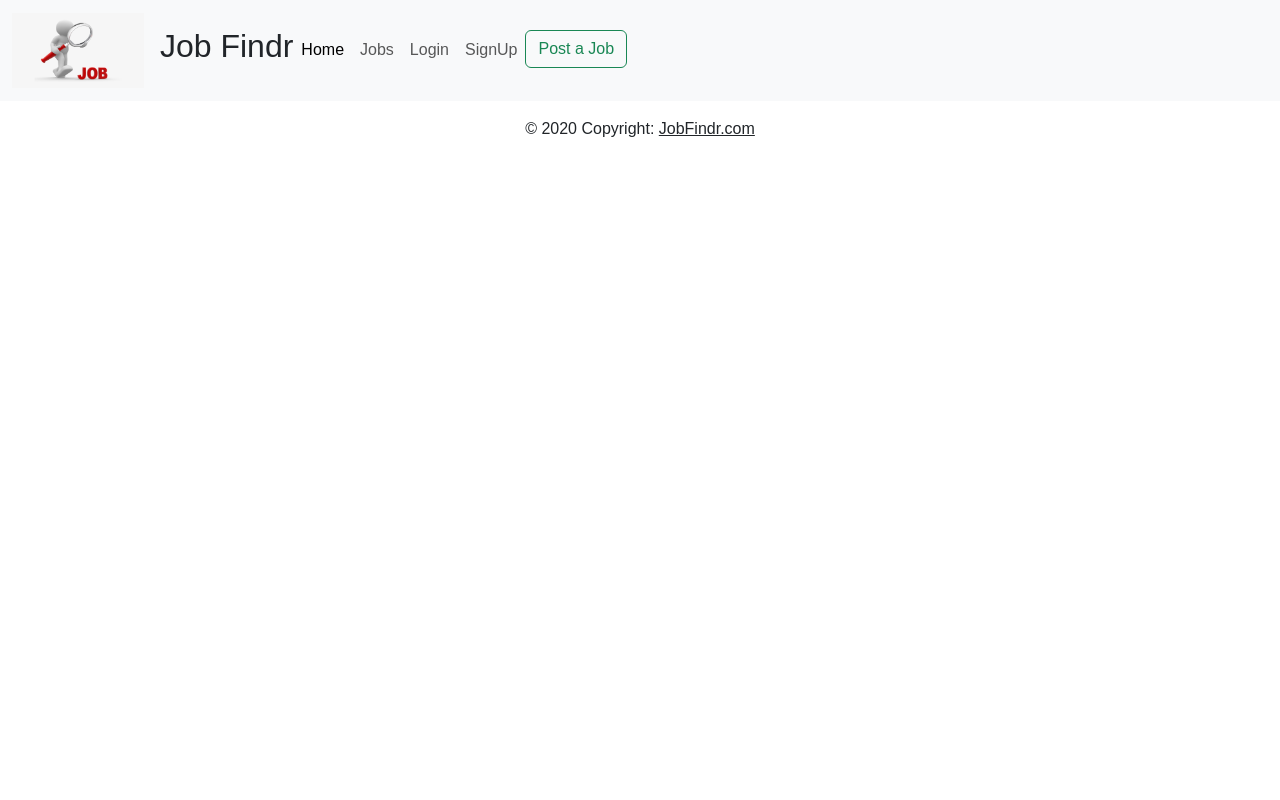
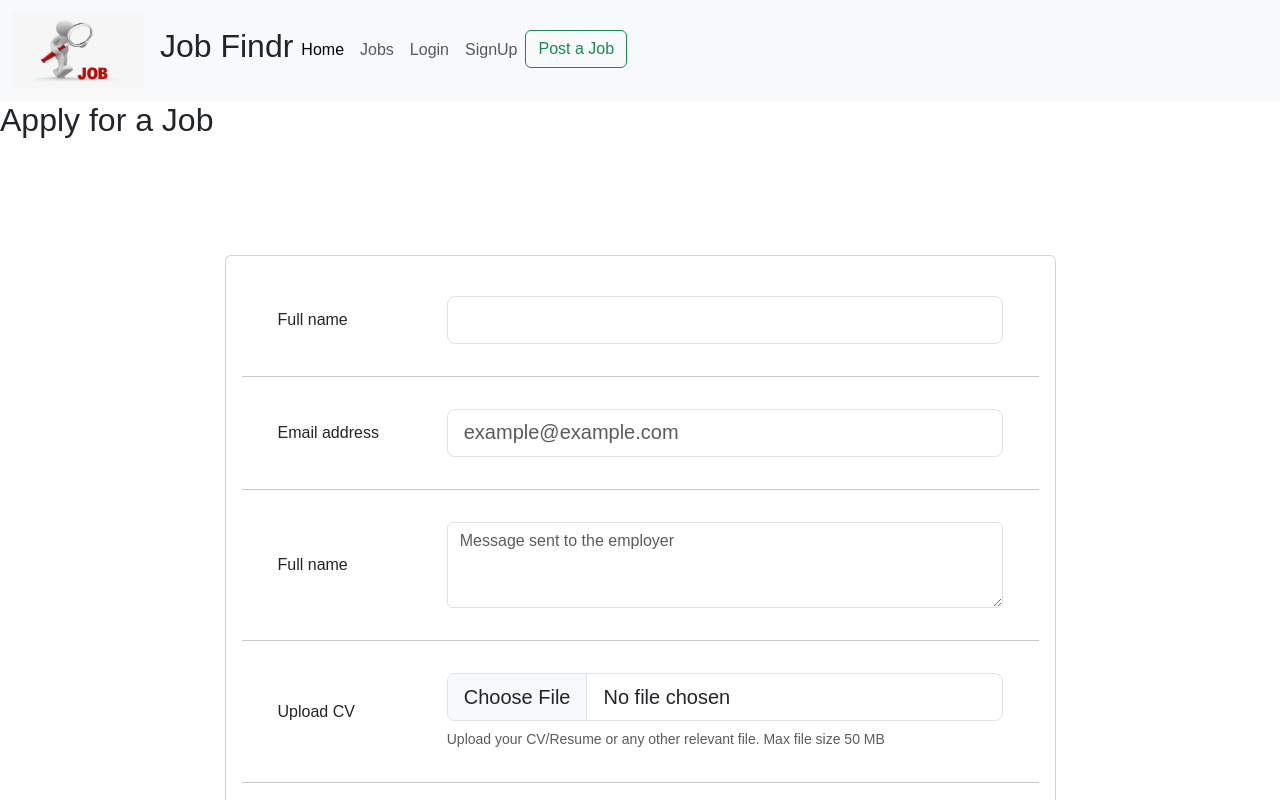
Before and after one commit to JOB-FINDR/job-findr-frontend, a React (Vite) app: page /application/1 in a window 1280 px wide. Shown: the top 800 px of the page. Built offline with nearby package versions, Linux system fonts and the light colour scheme.

Commit message:
JobApplicationForm has been created

```diff
--- a/src/App.jsx
+++ b/src/App.jsx
@@ -10,6 +10,7 @@ import FindJob from "./pages/FindJobPage";
 import JobDetailsPage from "./pages/JobDetailsPage";
 import SignupForm from "./components/SignupForm";
 import Login from "./components/Login";
+import JobApplicationForm from "./components/JobApplicationForm";
 
 function App() {
   // const [results, setResults] = useState([]);
@@ -28,6 +29,8 @@ function App() {
           <Route path="/job/:id" element={<JobDetailsPage />} />
           <Route path="/signup" element={<SignupForm />} />
           <Route path="/login" element={<Login />} />
+          <Route path="/application/:id" element={<JobApplicationForm />} />
+
         </Routes>
       </div>
     </>
--- /dev/null
+++ b/src/components/JobApplicationForm.jsx
@@ -0,0 +1,121 @@
+import React, {useState} from 'react';
+import axios from "axios";
+
+
+
+
+const JobApplicationForm = () => {
+    const [fullname, setFullname] = useState('');
+    const [email, setEmail] = useState('');
+    const [coverletter, setCoverletter] = useState('');
+    const [cv, setCv] = useState('');
+
+    const handleSubmit = async (e) => {
+        e.preventDefault();
+
+        try {
+            const response = await axios.post('http://localhost:5005/applications', {
+                fullname,
+                email,
+                coverletter,
+                jobId,
+                cv
+            })
+            console.log('Application submitted successfully:', response.data);
+        } catch(err){
+            console.log("'Application submission failed:', error.message")
+        }
+    };
+
+  return (
+    <div>
+      <h2>Apply for a Job</h2>
+    <form onSubmit={handleSubmit}
+    class="vh-100" >
+    <div class="container h-100">
+      <div class="row d-flex justify-content-center align-items-center h-100">
+        <div class="col-xl-9">
+
+          <h1 class="text-white mb-4">Apply for a job</h1>
+
+          <div class="card" >
+            <div class="card-body">
+
+              <div class="row align-items-center pt-4 pb-3">
+                <div class="col-md-3 ps-5">
+
+                  <h6 class="mb-0">Full name</h6>
+
+                </div>
+                <div class="col-md-9 pe-5">
+
+                  <input type="text" class="form-control form-control-lg" />
+
+                </div>
+              </div>
+
+              <hr class="mx-n3" />
+
+              <div class="row align-items-center py-3">
+                <div class="col-md-3 ps-5">
+
+                  <h6 class="mb-0">Email address</h6>
+
+                </div>
+                <div class="col-md-9 pe-5">
+
+                  <input type="email" class="form-control form-control-lg" placeholder="example@example.com" />
+
+                </div>
+              </div>
+
+              <hr class="mx-n3" />
+
+              <div class="row align-items-center py-3">
+                <div class="col-md-3 ps-5">
+
+                  <h6 class="mb-0">Full name</h6>
+
+                </div>
+                <div class="col-md-9 pe-5">
+
+                  <textarea class="form-control" rows="3" placeholder="Message sent to the employer"></textarea>
+
+                </div>
+              </div>
+
+              <hr class="mx-n3" />
+
+              <div class="row align-items-center py-3">
+                <div class="col-md-3 ps-5">
+
+                  <h6 class="mb-0">Upload CV</h6>
+
+                </div>
+                <div class="col-md-9 pe-5">
+
+                  <input class="form-control form-control-lg" id="formFileLg" type="file" />
+                  <div class="small text-muted mt-2">Upload your CV/Resume or any other relevant file. Max file
+                    size 50 MB</div>
+
+                </div>
+              </div>
+
+              <hr class="mx-n3" />
+
+              <div class="px-5 py-4">
+                <button type="submit" class="btn btn-primary btn-lg">Send application</button>
+              </div>
+
+            </div>
+          </div>
+
+        </div>
+      </div>
+    </div>
+  </form>
+  </ div>
+  )
+}
+
+export default JobApplicationForm;
--- a/src/components/JobList.jsx
+++ b/src/components/JobList.jsx
@@ -48,7 +48,9 @@ function JobList(props) {
                     <Link to={`/update/${job._id}`}>
                       <button className="btn btn-primary ml-2">Edit</button>
                     </Link>
-                    <button className="btn btn-success ml-2">Upload</button>
+                    <Link to={`/application/${job._id}`}>
+                  <button className="btn btn-success ml-2">Apply</button>
+                  </Link>
                   </div>
                 </div>
               </div>
```
